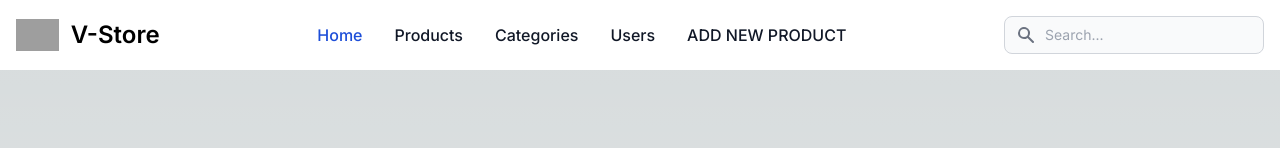
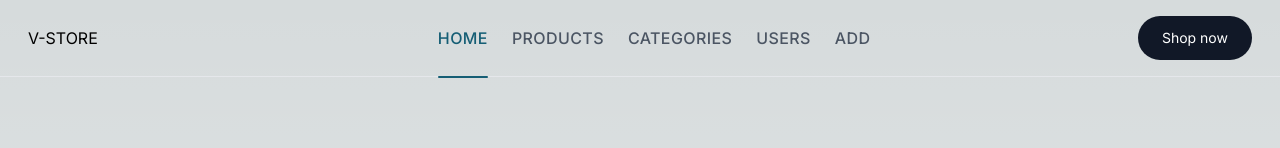
Before and after one commit to chhannyvichhai/mini-project-nextjs, a Next.js app: page /addnew in a window 1280 px wide. Shown: the top 148 px of the page. Built offline with nearby package versions, Linux system fonts and the light colour scheme; no server answers; grey boxes are pictures that could not be loaded.

Commit message:
update code navbar

```diff
--- a/src/app/addnew/page.js
+++ b/src/app/addnew/page.js
@@ -123,7 +123,7 @@ export default function FormComponent() {
 		return resp.json();
 	};
 	return (
-		<div className="items-center">
+		<div className="items-center pt-40">
 			<div className="px-20 my-20 max-md:my-14 max-md:px-10    py-7 shadow-md rounded-2xl bg-gradient-to-tr from-blue-900 to-purple-100 w-2/6 max-md:w-[70%] ">
 				<h2 className="my-4 max-md:text-2xl">ADD PRODUCT</h2>
 
--- a/src/app/categories/page.js
+++ b/src/app/categories/page.js
@@ -14,7 +14,7 @@ export default async function Categories() {
     const categories = await fetchCategories()
   return (
     <main>
-         <div className='text-center font-bold text-5xl p-10 '>
+         <div className='text-center font-bold text-5xl pt-40 '>
     <h1>Categories</h1>
     </div>
     <div className="flex min-h-screen flex-wrap items-center justify-between p-10">
--- a/src/app/page.js
+++ b/src/app/page.js
@@ -13,7 +13,7 @@ export default function Home({product}) {
 						<div className="container m-auto px-6 pt-24 md:px-12  lg:pt-[4.8rem] lg:px-7">
 							<div className="grid lg:grid-cols-2 items-center gap-12 px-2 md:px-0">
 								<div className="col-span-1">
-									<div className="relative w-full">
+									<div className="relative w-full pt-10">
 										<img
 											src="https://media.istockphoto.com/id/1320501530/photo/white-sneaker-on-a-blue-gradient-background-mens-fashion-sport-shoe-sneakers-lifestyle.jpg?s=612x612&w=0&k=20&c=dgnAb4BsW_O8LEPUaEurgYj82H6x7fA_OCcuBTDUVCA="
 											alt="shoes"
@@ -105,7 +105,7 @@ export default function Home({product}) {
 					</div>
 				</section>
 			</div>
-			<div className="flex min-h-screen flex-wrap items-center justify-between p-24">
+			<div className="flex min-h-screen flex-wrap items-center justify-between ">
 				<Products />
 				<Categories/>
 				<Users/>
--- a/src/app/products/page.js
+++ b/src/app/products/page.js
@@ -16,7 +16,7 @@ export default async function Products() {
     const products = await fetchProduct()
   return (
    <main>
-    <div className='text-center font-bold text-5xl p-10 '>
+    <div className='text-center font-bold text-5xl pt-40 '>
     <h1>Product List</h1>
     </div>
      <div className="flex min-h-screen flex-wrap items-center justify-between p-10">
--- a/src/app/users/page.js
+++ b/src/app/users/page.js
@@ -12,7 +12,7 @@ export default async function Users() {
 	const users = await fetchUsers();
 	return (
 		<main>
-			<div className="text-center font-bold text-5xl p-10 ">
+			<div className="text-center font-bold text-5xl pt-40 ">
 				<h1>Users</h1>
 			</div>
 			<div className="flex min-h-screen flex-wrap items-center justify-between p-10">
--- a/src/components/Navbar.js
+++ b/src/components/Navbar.js
@@ -1,165 +1,109 @@
-import { Content } from "next/font/google";
-import Link from "next/link";
+
+
 
 const Navbar = () => {
 	return (
-		<nav class="bg-white border-gray-200 dark:bg-gray-900">
-			<div class="max-w-screen-xl flex flex-wrap items-center justify-between mx-auto p-4">
-				<a href="https://flowbite.com/" class="flex items-center">
-					<img
-						src="https://thumbs.dreamstime.com/b/any-type-business-company-name-starts-letter-v-right-design-creative-logo-vector-art-153082713.jpg"
-						class="h-8 mr-3"
-						alt="Flowbite Logo"
-					/>
-					<span class="self-center text-2xl font-semibold whitespace-nowrap dark:text-white">
-						V-Store
-					</span>
-				</a>
-				<div class="flex md:order-2">
-					<button
-						type="button"
-						data-collapse-toggle="navbar-search"
-						aria-controls="navbar-search"
-						aria-expanded="false"
-						class="md:hidden text-gray-500 dark:text-gray-400 hover:bg-gray-100 dark:hover:bg-gray-700 focus:outline-none focus:ring-4 focus:ring-gray-200 dark:focus:ring-gray-700 rounded-lg text-sm p-2.5 mr-1"
-					>
-						<svg
-							class="w-5 h-5"
-							aria-hidden="true"
-							fill="currentColor"
-							viewBox="0 0 20 20"
-							xmlns="http://www.w3.org/2000/svg"
-						>
-							<path
-								fill-rule="evenodd"
-								d="M8 4a4 4 0 100 8 4 4 0 000-8zM2 8a6 6 0 1110.89 3.476l4.817 4.817a1 1 0 01-1.414 1.414l-4.816-4.816A6 6 0 012 8z"
-								clip-rule="evenodd"
-							></path>
-						</svg>
-						<span class="sr-only">Search</span>
-					</button>
-					<div class="relative hidden md:block">
-						<div class="absolute inset-y-0 left-0 flex items-center pl-3 pointer-events-none">
-							<svg
-								class="w-5 h-5 text-gray-500"
-								aria-hidden="true"
-								fill="currentColor"
-								viewBox="0 0 20 20"
-								xmlns="http://www.w3.org/2000/svg"
-							>
-								<path
-									fill-rule="evenodd"
-									d="M8 4a4 4 0 100 8 4 4 0 000-8zM2 8a6 6 0 1110.89 3.476l4.817 4.817a1 1 0 01-1.414 1.414l-4.816-4.816A6 6 0 012 8z"
-									clip-rule="evenodd"
-								></path>
-							</svg>
-							<span class="sr-only">Search icon</span>
+		<div class="bg-white dark:bg-gray-900 ">
+		<header>
+			<nav class="fixed z-40 w-full border-b dark:border-gray-700 bg-white dark:bg-gray-800 md:absolute md:bg-transparent">
+				<div class="container m-auto px-2 md:px-12 lg:px-7">
+					<div class="flex px-6 md:px-0 z-20 flex-wrap items-center justify-between py-3 gap-6 md:py-4 md:gap-0">
+						<input type="checkbox" name="" id="toggleNav" class="peer hidden"/>
+						<label for="toggleNav" role="overlaynav" class="fixed left-0 top-0 transition-all
+						md:peer-checked:hidden md:hidden opacity-0 hidden peer-checked:z-0
+						peer-checked:opacity-75 peer-checked:block w-full h-screen
+						bg-gray-200 bg-opacity-75 dark:bg-darker dark:opacity-80"></label>
+						<div class="relative z-40">
+							<a href="#" aria-label="logo">
+								<img src="https://thumbs.dreamstime.com/b/any-type-business-company-name-starts-letter-v-right-design-creative-logo-vector-art-153082713.jpg" class="h-14 w-14 hidden dark:block " alt="tailus logo"/>
+								V-STORE
+							</a>
 						</div>
-						<input
-							type="text"
-							id="search-navbar"
-							class="block w-full p-2 pl-10 text-sm text-gray-900 border border-gray-300 rounded-lg bg-gray-50 focus:ring-blue-500 focus:border-blue-500 dark:bg-gray-700 dark:border-gray-600 dark:placeholder-gray-400 dark:text-white dark:focus:ring-blue-500 dark:focus:border-blue-500"
-							placeholder="Search..."
-						/>
+
+						<div id="navlinks"
+							class="fixed h-full w-4/5 max-w-sm top-0 -left-full peer-checked:-left-0 md:relative md:top-0 md:left-0 transition-all z-30 md:flex items-center p-8 bg-white dark:bg-gray-800 md:space-y-0 md:p-0 md:flex-nowrap md:bg-transparent md:w-max">
+							<div class="z-20 flex gap-8 md:gap-0 flex-col md:flex-row md:items-center w-full">
+								<ul class="pt-28 lg:pt-0 gap-8 tracking-wide font-medium flex-col flex md:flex-row md:gap-0">
+									<li class="max-w-max">
+										<a href="/" class="block md:px-3">
+											<div
+												class="relative text-cyan-800 dark:text-white
+														before:absolute before:-bottom-2 md:before:-bottom-7 before:w-full before:h-0.5 before:mx-auto before:mt-auto before:rounded-full before:bg-cyan-800 dark:before:bg-cyan-400">
+												<span>HOME</span>
+											</div>
+										</a>
+									</li>
+									<li class="max-w-max">
+										<a href="/products" class="block md:px-3 group">
+											<div
+												class="relative text-gray-600 dark:text-gray-300
+														before:absolute before:-bottom-2 md:before:-bottom-7 before:origin-left before:w-full before:h-0.5 before:mx-auto before:mt-auto before:rounded-full before:bg-cyan-800 dark:before:bg-cyan-400 before:transition before:scale-x-0 group-hover:before:scale-x-100">
+												<span class="transition group-hover:text-cyan-700 dark:group-hover:text-cyan-400">PRODUCTS</span>
+											</div>
+										</a>
+									</li>
+									<li class="max-w-max">
+										<a href="/categories" class="block md:px-3 group">
+											<div
+												class="relative text-gray-600 dark:text-gray-300
+														before:absolute before:-bottom-2 md:before:-bottom-7 before:origin-left before:w-full before:h-0.5 before:mx-auto before:mt-auto before:rounded-full before:bg-cyan-800 dark:before:bg-cyan-400 before:transition before:scale-x-0 group-hover:before:scale-x-100">
+												<span class="transition group-hover:text-cyan-700 dark:group-hover:text-cyan-400">CATEGORIES</span>
+											</div>
+										</a>
+									</li>
+									<li class="max-w-max">
+										<a href="/users" class="block md:px-3 group">
+											<div
+												class="relative text-gray-600 dark:text-gray-300
+														before:absolute before:-bottom-2 md:before:-bottom-7 before:origin-left before:w-full before:h-0.5 before:mx-auto before:mt-auto before:rounded-full before:bg-cyan-800 dark:before:bg-cyan-400 before:transition before:scale-x-0 group-hover:before:scale-x-100">
+												<span class="transition group-hover:text-cyan-700 dark:group-hover:text-cyan-400">USERS</span>
+											</div>
+										</a>
+									</li>
+									<li class="max-w-max">
+										<a href="/addnew" class="block md:px-3 group">
+											<div
+												class="relative text-gray-600 dark:text-gray-300
+														before:absolute before:-bottom-2 md:before:-bottom-7 before:origin-left before:w-full before:h-0.5 before:mx-auto before:mt-auto before:rounded-full before:bg-cyan-800 dark:before:bg-cyan-400 before:transition before:scale-x-0 group-hover:before:scale-x-100">
+												<span class="transition group-hover:text-cyan-700 dark:group-hover:text-cyan-400">ADD</span>
+											</div>
+										</a>
+									</li>
+								</ul>
+								<div class="flex sm:hidden pt-4 w-full">
+									<button type="button" title="Start buying"
+										class=" flex justify-center items-center w-full py-3 px-6 text-center rounded-full transition bg-gray-900 dark:bg-gray-700 hover:bg-cyan-500 active:bg-cyan-600 focus:bg-cyan-800">
+										<span class="block text-white text-sm">
+											Shop now
+										</span>
+									</button>
+								</div>
+							</div>
+						</div>
+						<div class="block-endnav w-max flex items-center gap-4">
+							<button type="button" title="Start buying"
+								class="hidden sm:block w-full py-3 px-6 text-center rounded-full transition bg-gray-900 dark:bg-gray-700 hover:bg-cyan-500 active:bg-cyan-600 focus:bg-cyan-800 sm:w-max">
+								<span class="block text-white text-sm">
+									Shop now
+								</span>
+							</button>
+
+							<div class="flex items-center md:hidden max-h-10">
+								<label role="button" for="toggleNav" aria-label="humburger" id="hamburger" class="relative  p-6 -mr-6">
+									<div role="hidden" id="line"
+										class="m-auto h-0.5 w-6 rounded bg-sky-900 dark:bg-gray-200 transition duration-300"></div>
+									<div role="hidden" id="line2"
+										class="m-auto mt-2 h-0.5 w-6 rounded bg-sky-900 dark:bg-gray-200 transition duration-300">
+									</div>
+								</label>
+							</div>
+						</div>
 					</div>
-					<button
-						data-collapse-toggle="navbar-search"
-						type="button"
-						class="inline-flex items-center p-2 text-sm text-gray-500 rounded-lg md:hidden hover:bg-gray-100 focus:outline-none focus:ring-2 focus:ring-gray-200 dark:text-gray-400 dark:hover:bg-gray-700 dark:focus:ring-gray-600"
-						aria-controls="navbar-search"
-						aria-expanded="false"
-					>
-						<span class="sr-only">Open menu</span>
-						<svg
-							class="w-6 h-6"
-							aria-hidden="true"
-							fill="currentColor"
-							viewBox="0 0 20 20"
-							xmlns="http://www.w3.org/2000/svg"
-						>
-							<path
-								fill-rule="evenodd"
-								d="M3 5a1 1 0 011-1h12a1 1 0 110 2H4a1 1 0 01-1-1zM3 10a1 1 0 011-1h12a1 1 0 110 2H4a1 1 0 01-1-1zM3 15a1 1 0 011-1h12a1 1 0 110 2H4a1 1 0 01-1-1z"
-								clip-rule="evenodd"
-							></path>
-						</svg>
-					</button>
 				</div>
-				<div
-					class="items-center justify-between hidden w-full md:flex md:w-auto md:order-1"
-					id="navbar-search"
-				>
-					<div class="relative mt-3 md:hidden">
-						<div class="absolute inset-y-0 left-0 flex items-center pl-3 pointer-events-none">
-							<svg
-								class="w-5 h-5 text-gray-500"
-								aria-hidden="true"
-								fill="currentColor"
-								viewBox="0 0 20 20"
-								xmlns="http://www.w3.org/2000/svg"
-							>
-								<path
-									fill-rule="evenodd"
-									d="M8 4a4 4 0 100 8 4 4 0 000-8zM2 8a6 6 0 1110.89 3.476l4.817 4.817a1 1 0 01-1.414 1.414l-4.816-4.816A6 6 0 012 8z"
-									clip-rule="evenodd"
-								></path>
-							</svg>
-						</div>
-						<input
-							type="text"
-							id="search-navbar"
-							class="block w-full p-2 pl-10 text-sm text-gray-900 border border-gray-300 rounded-lg bg-gray-50 focus:ring-blue-500 focus:border-blue-500 dark:bg-gray-700 dark:border-gray-600 dark:placeholder-gray-400 dark:text-white dark:focus:ring-blue-500 dark:focus:border-blue-500"
-							placeholder="Search..."
-						/>
-					</div>
-					<ul class="flex flex-col p-4 md:p-0 mt-4 font-medium border border-gray-100 rounded-lg bg-gray-50 md:flex-row md:space-x-8 md:mt-0 md:border-0 md:bg-white dark:bg-gray-800 md:dark:bg-gray-900 dark:border-gray-700">
-						<li>
-							<a
-								href="/"
-								class="block py-2 pl-3 pr-4 text-white bg-blue-700 rounded md:bg-transparent md:text-blue-700 md:p-0 md:dark:text-blue-500"
-								aria-current="page"
-							>
-								Home
-							</a>
-						</li>
-						<li>
-							<a
-								href="/products"
-								class="block py-2 pl-3 pr-4 text-gray-900 rounded hover:bg-gray-100 md:hover:bg-transparent md:hover:text-blue-700 md:p-0 md:dark:hover:text-blue-500 dark:text-white dark:hover:bg-gray-700 dark:hover:text-white md:dark:hover:bg-transparent dark:border-gray-700"
-							>
-								Products
-							</a>
-						</li>
-						<li>
-							<a
-								href="/categories"
-								class="block py-2 pl-3 pr-4 text-gray-900 rounded hover:bg-gray-100 md:hover:bg-transparent md:hover:text-blue-700 md:p-0 dark:text-white md:dark:hover:text-blue-500 dark:hover:bg-gray-700 dark:hover:text-white md:dark:hover:bg-transparent dark:border-gray-700"
-							>
-								Categories
-							</a>
-						</li>
-						<li>
-							<a
-								href="/users"
-								class="block py-2 pl-3 pr-4 text-gray-900 rounded hover:bg-gray-100 md:hover:bg-transparent md:hover:text-blue-700 md:p-0 dark:text-white md:dark:hover:text-blue-500 dark:hover:bg-gray-700 dark:hover:text-white md:dark:hover:bg-transparent dark:border-gray-700"
-							>
-								Users
-							</a>
-						</li>
-						<li>
-							<a
-								href="/addnew"
-								class="block py-2 pl-3 pr-4 text-gray-900 rounded hover:bg-gray-100 md:hover:bg-transparent md:hover:text-blue-700 md:p-0 dark:text-white md:dark:hover:text-blue-500 dark:hover:bg-gray-700 dark:hover:text-white md:dark:hover:bg-transparent dark:border-gray-700"
-							>
-								ADD NEW PRODUCT
-							</a>
-						</li>
+			</nav>
+		</header>
 
-					</ul>
-				</div>
-
-			</div>
-		</nav>
+	</div>
 	);
 };
 export default Navbar;
```
Also changed, not shown: src/utils/constant.js (line endings or trailing spaces).
